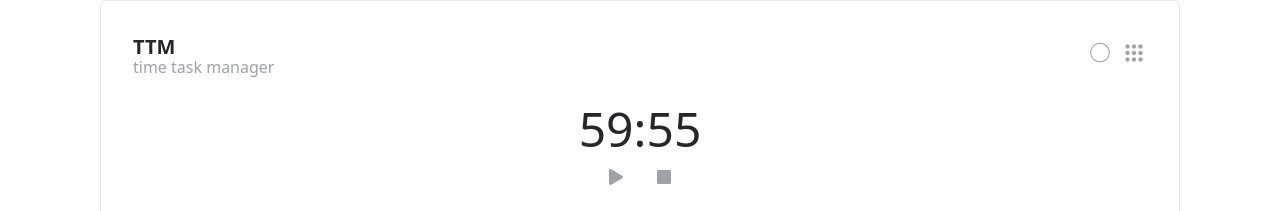
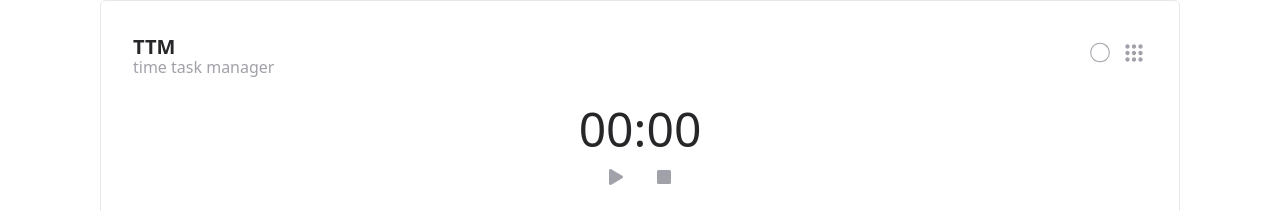
Before and after one commit to itsV1tor/TimeTaskManager, a React (Vite) app: page / in a window 1280 px wide. Shown: the part 105-316 px from the top of the page. Built offline with nearby package versions, Linux system fonts and the light colour scheme.

Commit message:
Update: Reset timer & Stop button configured

```diff
--- a/src/components/Timer.tsx
+++ b/src/components/Timer.tsx
@@ -3,8 +3,8 @@ import { useEffect, useState } from 'react';
 
 export function Timer() {
   const [hours, setHours] = useState(0);
-  const [minutes, setMinutes] = useState(59);
-  const [seconds, setSeconds] = useState(55);
+  const [minutes, setMinutes] = useState(0);
+  const [seconds, setSeconds] = useState(0);
   const [isRunning, setIsRunning] = useState(false);
   const [isHoursVisible, setIsHoursVisible] = useState(false);
   const [isPauseVisible, setIsPauseVisible] = useState(false);
@@ -35,8 +35,6 @@ export function Timer() {
     return () => clearInterval(interval);
   }, [isRunning]);
 
-
-
   const padWithZero = (number: number) => {
     return number < 10 ? '0' + number : number;
   };
@@ -53,8 +51,18 @@ export function Timer() {
     if (isRunning) {
       setIsRunning(false);
       setIsPauseVisible(false);
-      setIsStartVisible(true)
+      setIsStartVisible(true);
     }
+  };
+
+  const stopTimer = () => {
+    setHours(0);
+    setMinutes(0);
+    setSeconds(0);
+    setIsHoursVisible(false);
+    setIsRunning(false);
+    setIsPauseVisible(false);
+    setIsStartVisible(true);
   };
 
   const toggleButtons = (element: number | boolean) => {
@@ -76,7 +84,7 @@ export function Timer() {
         <button onClick={pauseTimer} className={toggleButtons(isPauseVisible)}>
           <FaPause className="fill-zinc-400 transition duration-300 hover:fill-zinc-800" />
         </button>
-        <button>
+        <button onClick={stopTimer}>
           <FaStop className="fill-zinc-400 transition duration-300 hover:fill-zinc-800" />
         </button>
       </div>
```
